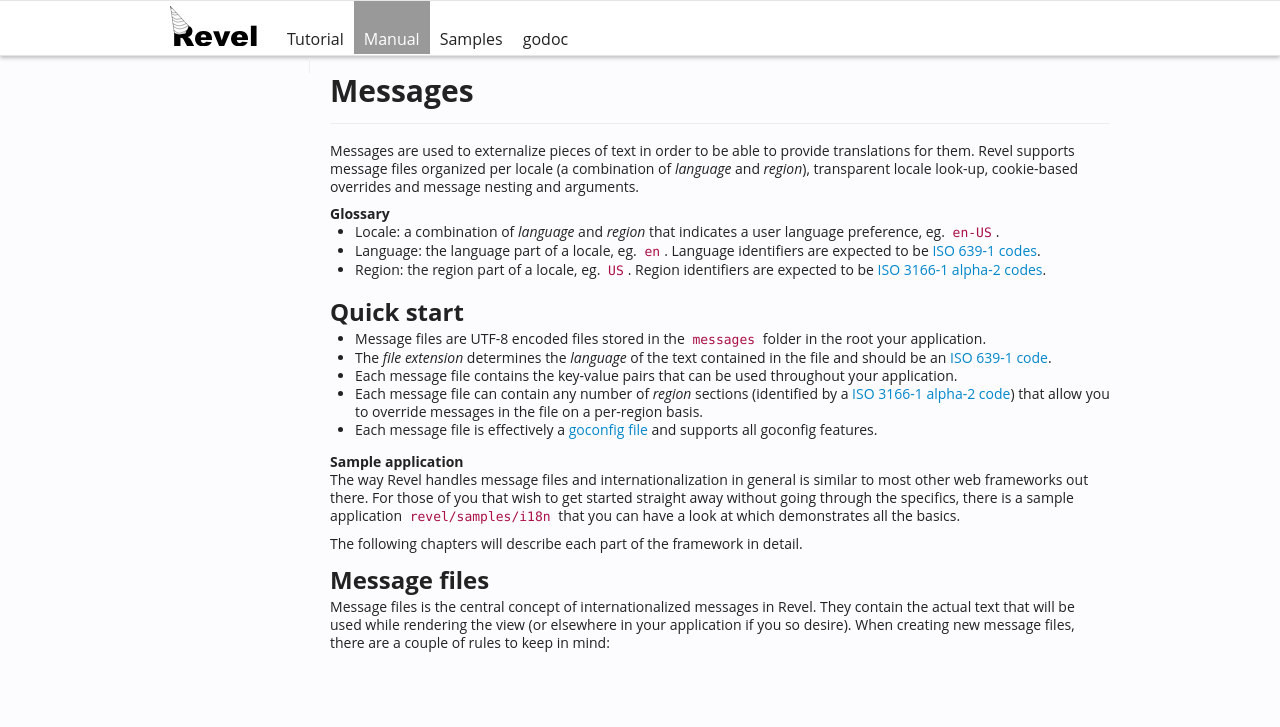
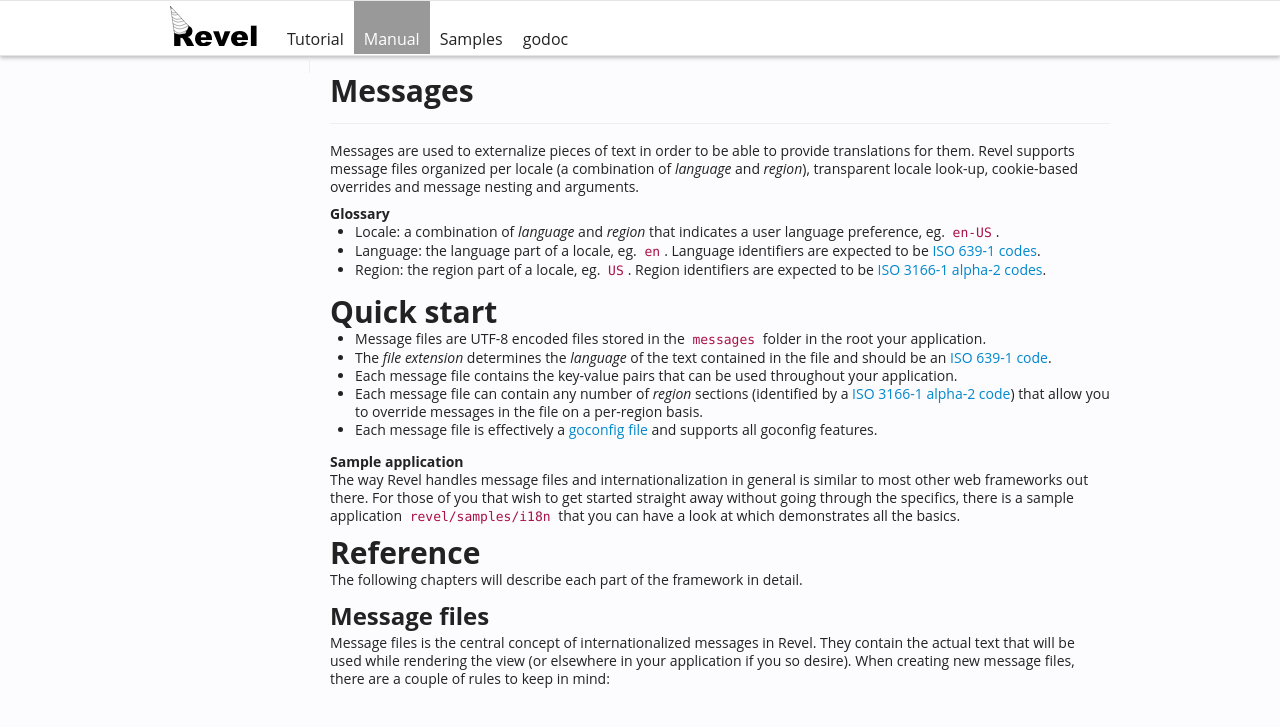
Before and after one commit to revel/revel, a Jekyll site: the page built from manual/i18n-messages.md, in a window 1280 px wide. Shown: the top 727 px of the page. Built offline with Jekyll 4.4.1, drawn with Linux system fonts in a browser that asks for light colours.

Commit message:
Update i18n manual documentation

```diff
--- a/manual/i18n-messages.md
+++ b/manual/i18n-messages.md
@@ -12,7 +12,7 @@ look-up, cookie-based overrides and message nesting and arguments.
 * Language: the language part of a locale, eg. `en`. Language identifiers are expected to be [ISO 639-1 codes](http://en.wikipedia.org/wiki/List_of_ISO_639-1_codes).
 * Region: the region part of a locale, eg. `US`. Region identifiers are expected to be [ISO 3166-1 alpha-2 codes](http://en.wikipedia.org/wiki/ISO_3166-1_alpha-2).
 
-## Quick start
+# Quick start
 * Message files are UTF-8 encoded files stored in the `messages` folder in the root your application.
 * The *file extension* determines the *language* of the text contained in the file and should be an [ISO 639-1 code](http://en.wikipedia.org/wiki/List_of_ISO_639-1_codes).
 * Each message file contains the key-value pairs that can be used throughout your application.
@@ -24,6 +24,8 @@ The way Revel handles message files and internationalization in general is simil
 started straight away without going through the specifics, there is a sample application `revel/samples/i18n` that you can have a look at which demonstrates
 all the basics.
 
+# Reference
+
 The following chapters will describe each part of the framework in detail.
 
 ## Message files
```
